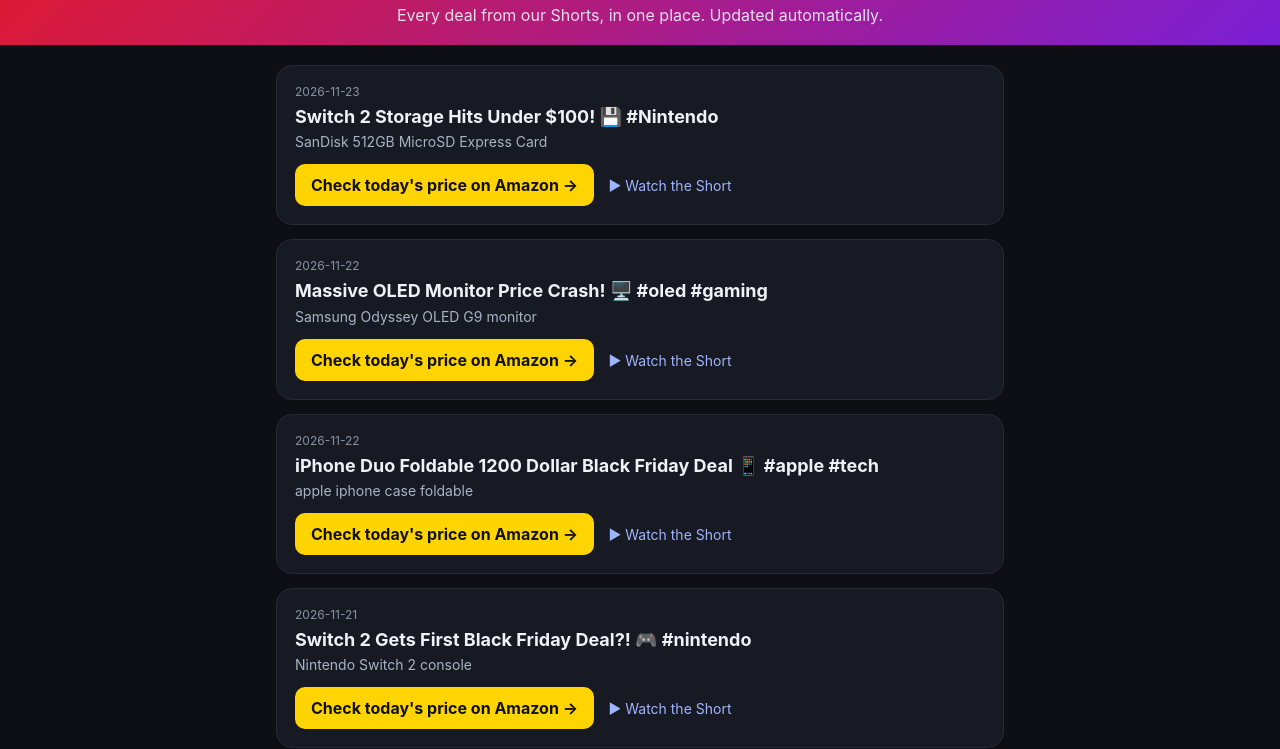
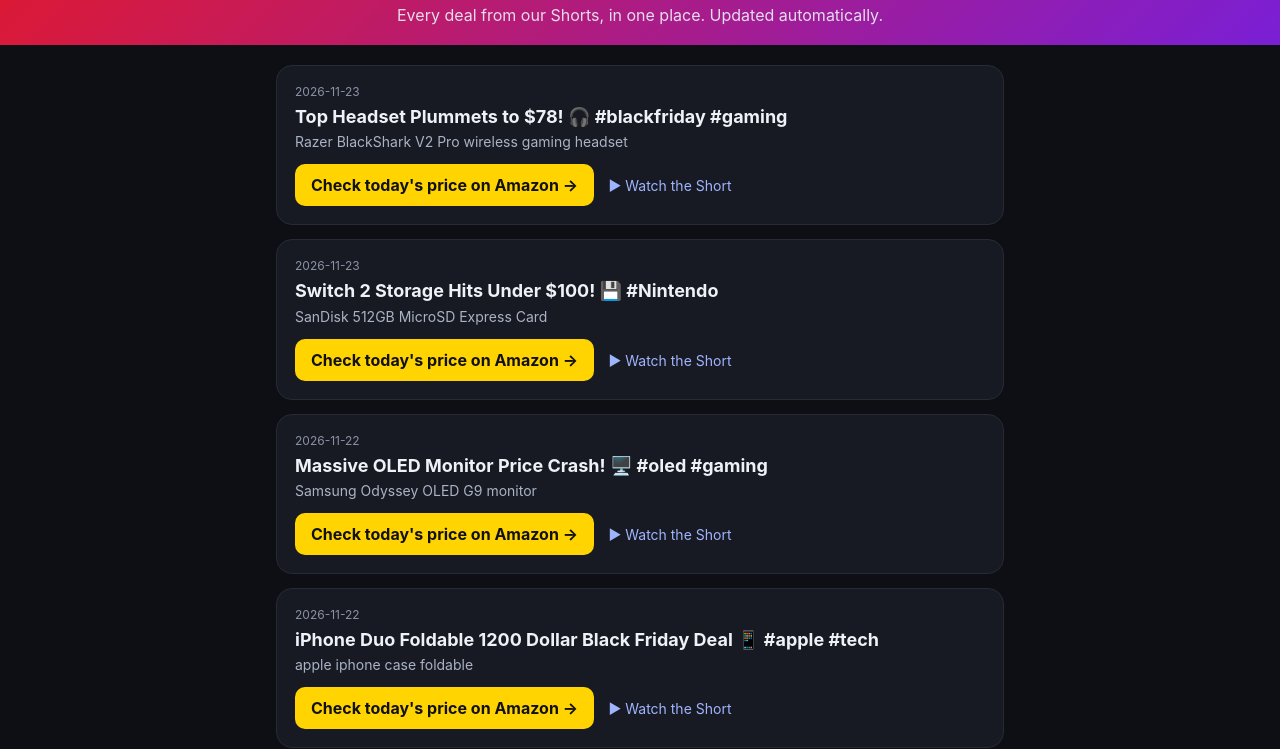
Before and after one commit to drogo36/youtube-robotu, a plain HTML site: page docs/index.html in a window 1280 px wide. Shown: the part 73-822 px from the top of the page. Drawn offline with Linux system fonts and the light colour scheme.

Commit message:
robot: hafıza güncellendi

```diff
--- a/docs/index.html
+++ b/docs/index.html
@@ -19,6 +19,13 @@ footer a{color:#9fb4ff}
 </style></head><body>
 <header><h1>🎮 Respawn Report Deals</h1><p>Every deal from our Shorts, in one place. Updated automatically.</p></header>
 <main>
+<article class="card">
+  <div class="date">2026-11-23</div>
+  <h2>Top Headset Plummets to $78! 🎧 #blackfriday #gaming</h2>
+  <p class="q">Razer BlackShark V2 Pro wireless gaming headset</p>
+  <a class="buy" href="https://www.amazon.com/s?k=Razer+BlackShark+V2+Pro+wireless+gaming+headset&amp;tag=respawnrepo05-20" rel="nofollow sponsored">Check today's price on Amazon →</a>
+  <a class="vid" href="https://youtube.com/shorts/2ZULUxpa4ok">▶ Watch the Short</a>
+</article>
 <article class="card">
   <div class="date">2026-11-23</div>
   <h2>Switch 2 Storage Hits Under $100! 💾 #Nintendo</h2>
--- a/veri/deals.json
+++ b/veri/deals.json
@@ -1,4 +1,10 @@
 [
+ {
+  "query": "Razer BlackShark V2 Pro wireless gaming headset",
+  "title": "Top Headset Plummets to $78! 🎧 #blackfriday #gaming",
+  "date": "2026-11-23",
+  "youtube_id": "2ZULUxpa4ok"
+ },
  {
   "query": "SanDisk 512GB MicroSD Express Card",
   "title": "Switch 2 Storage Hits Under $100! 💾 #Nintendo",
```
Also changed, not shown: 1 other file.
